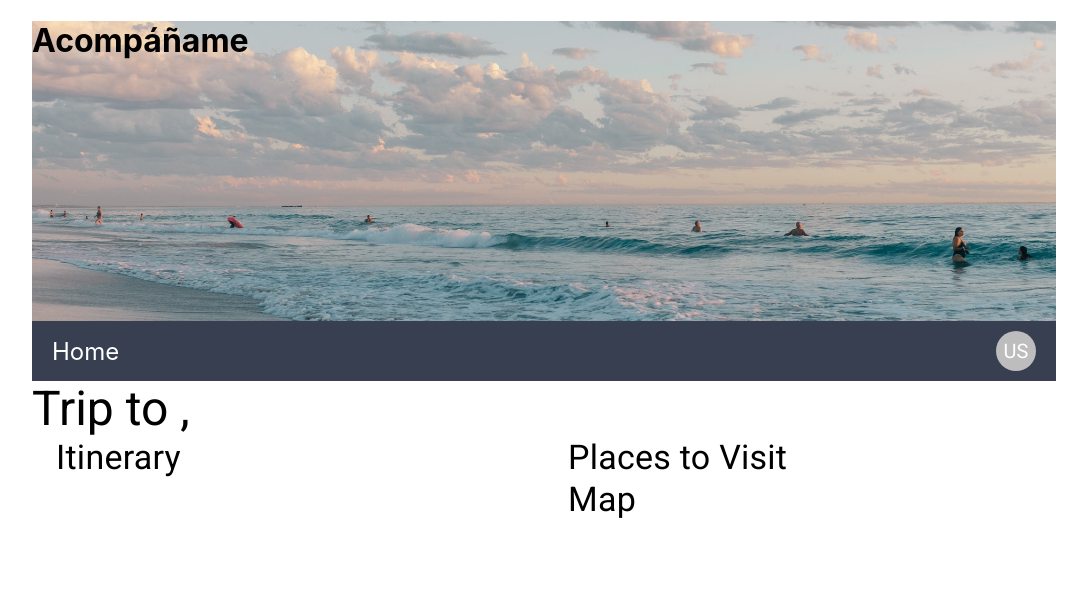
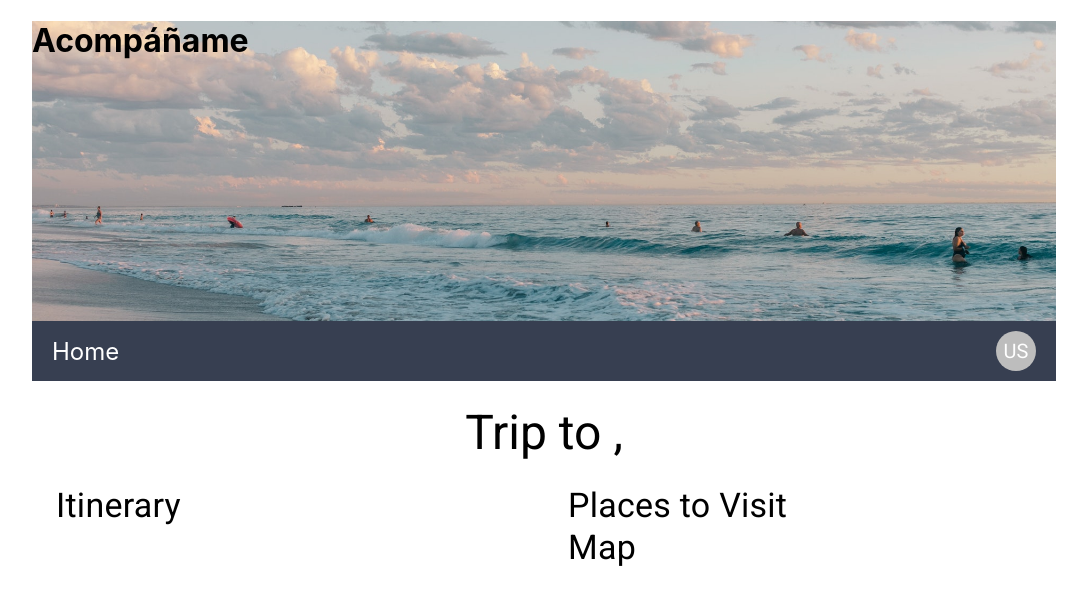
Before and after one commit to gibarra2/accompany-me-frontend, a React (Create React App) app in the folder frontend/: page /user/1/trip/1 in a window 1280 px wide. Shown: the top 604 px of the page, without its empty margins (96-1183 px from the left). Built offline with nearby package versions, Linux system fonts and the light colour scheme; no server answers.

Commit message:
Cleaned up code for Itinerary components

```diff
--- a/frontend/src/Components/Trip Page Components/DayTimeline.js
+++ b/frontend/src/Components/Trip Page Components/DayTimeline.js
@@ -7,10 +7,6 @@ import TimelineContent from '@mui/lab/TimelineContent';
 import TimelineDot from '@mui/lab/TimelineDot';
 import TimelineOppositeContent from '@mui/lab/TimelineOppositeContent';
 import PlaceCard from './PlaceCard';
-
-// .filter((place) => {
-//   return place.time !== null;
-// })
 
 const DayTimeline = ({ places }) => {
   const TimelineItems = (places) => {
--- a/frontend/src/Components/Trip Page Components/Itinerary.js
+++ b/frontend/src/Components/Trip Page Components/Itinerary.js
@@ -1,8 +1,9 @@
 import React from 'react';
 import DayTimeline from './DayTimeline';
+import Typography from '@mui/material/Typography';
 
 const Itinerary = ({ startDate, endDate, places }) => {
-  if ((places === undefined) | (places === {})) {
+  if ((places === undefined) | (places === [])) {
     return <></>;
   }
 
@@ -16,21 +17,15 @@ const Itinerary = ({ startDate, endDate, places }) => {
     let placesForDate = places.filter((place) => {
       return place.date === date;
     });
-    console.log(placesForDate);
     timelines.push(
       <>
-        <h1>{date}</h1>
+        <Typography variant="h6">{date}</Typography>
         <DayTimeline places={placesForDate} />
       </>
     );
   }
 
-  return (
-    <>
-      {/* <DayTimeline places={places} /> */}
-      {timelines}
-    </>
-  );
+  return <>{timelines}</>;
 };
 
 export default Itinerary;
--- a/frontend/src/Pages/Trip.js
+++ b/frontend/src/Pages/Trip.js
@@ -38,7 +38,7 @@ const Trip = () => {
 
   return (
     <>
-      <Typography variant="h3">
+      <Typography variant="h3" mt={3} mb={3} className="title">
         Trip to {tripDetails.city}, {tripDetails.country}
       </Typography>
       <div className="trip-page-container">
--- a/frontend/src/styles/TripPage.css
+++ b/frontend/src/styles/TripPage.css
@@ -1,3 +1,7 @@
+.title {
+    text-align: center;
+}
+
 .trip-page-container {
     display: grid;
     grid-template-columns: 50% 50%;
```
